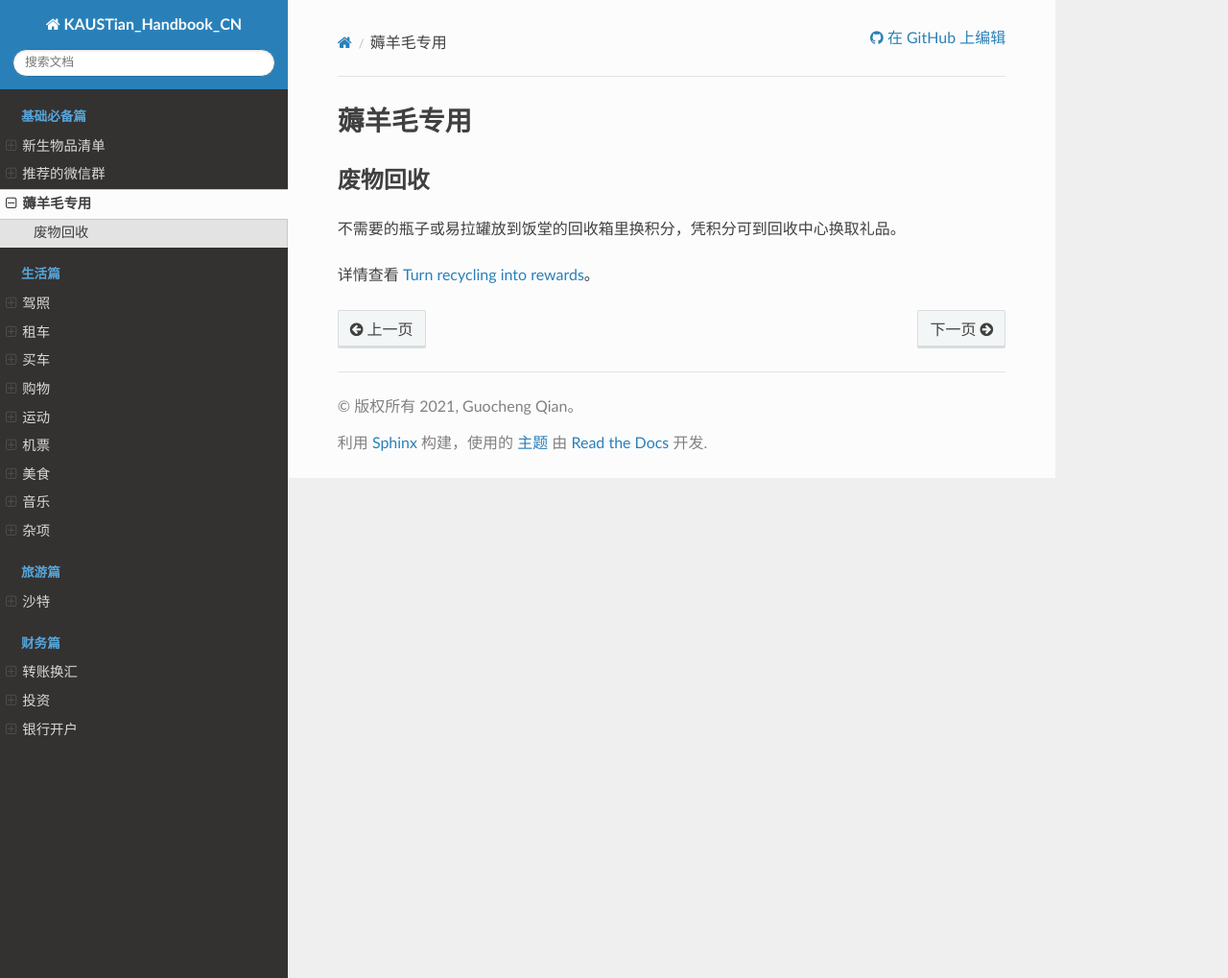
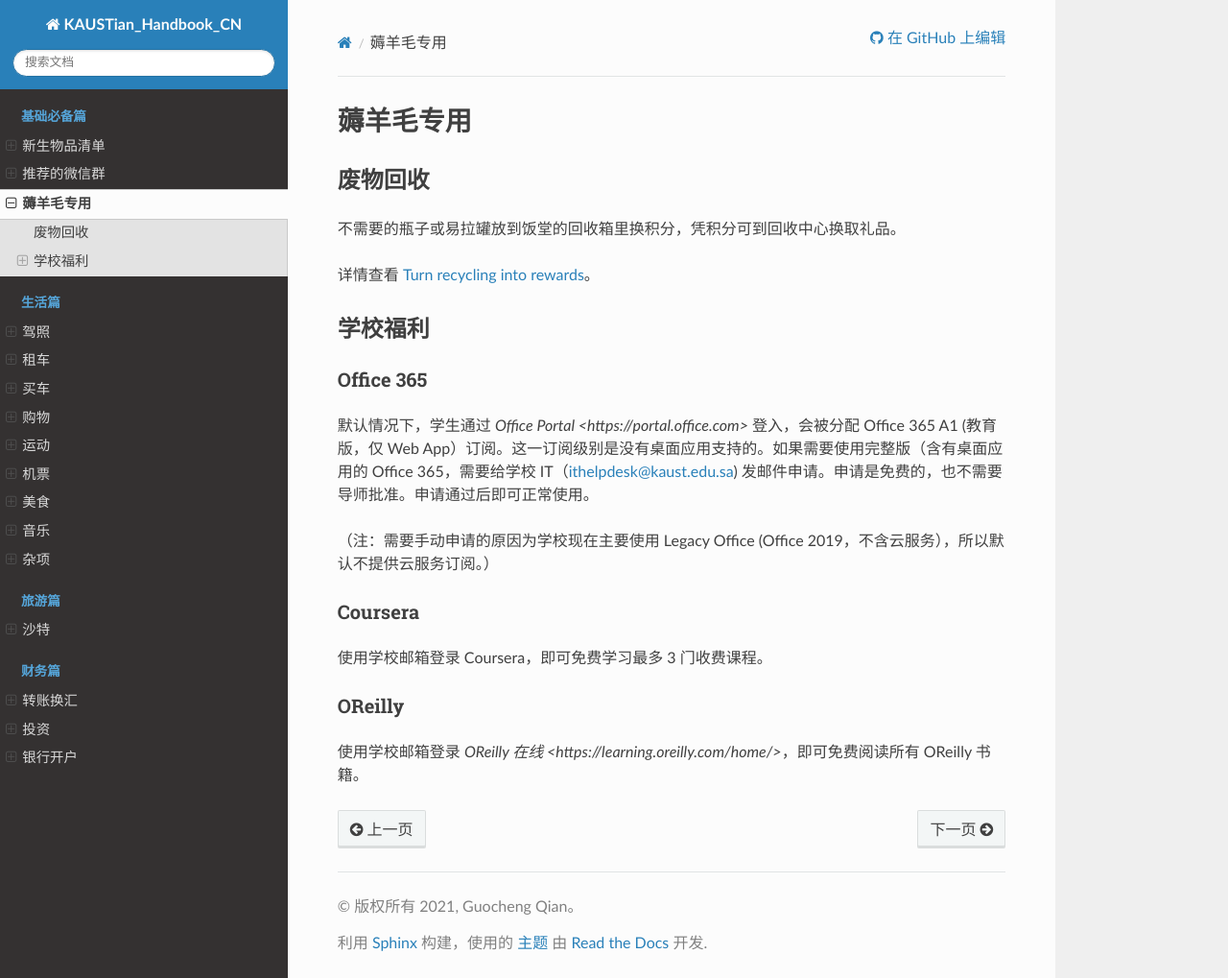
Before and after one commit to guochengqian/KAUSTian_Handbook_CN, a Sphinx documentation site: the page built from docs/content/basic/bonus-getting.rst, in a window 1280 px wide and 1019 px high. Shown: the whole window at 96% size. Built offline with Sphinx 7.4.7 and the Read the Docs theme 2.0.0, drawn with Linux system fonts in a browser that asks for light colours.

Commit message:
Update bonus-getting.rst
增加部分在线服务

```diff
--- a/docs/content/basic/bonus-getting.rst
+++ b/docs/content/basic/bonus-getting.rst
@@ -11,3 +11,26 @@
 
 
 详情查看  `Turn recycling into rewards <https://communitylife.kaust.edu.sa/News/Pages/Page-2020-12-28_RecycleRewards.aspx>`_。
+
+
+学校福利
+-------
+
+Office 365
+>>>>>>>>>
+
+默认情况下，学生通过 `Office Portal <https://portal.office.com>` 登入，会被分配 Office 365 A1 (教育版，仅 Web App）订阅。这一订阅级别是没有桌面应用支持的。如果需要使用完整版（含有桌面应用的 Office 365，需要给学校 IT（ithelpdesk@kaust.edu.sa) 发邮件申请。申请是免费的，也不需要导师批准。申请通过后即可正常使用。
+
+（注：需要手动申请的原因为学校现在主要使用 Legacy Office (Office 2019，不含云服务），所以默认不提供云服务订阅。）
+
+
+Coursera
+>>>>>>>>>
+
+使用学校邮箱登录 Coursera，即可免费学习最多 3 门收费课程。
+
+
+OReilly
+>>>>>>>>>
+
+使用学校邮箱登录 `OReilly 在线 <https://learning.oreilly.com/home/>`，即可免费阅读所有 OReilly 书籍。
```
